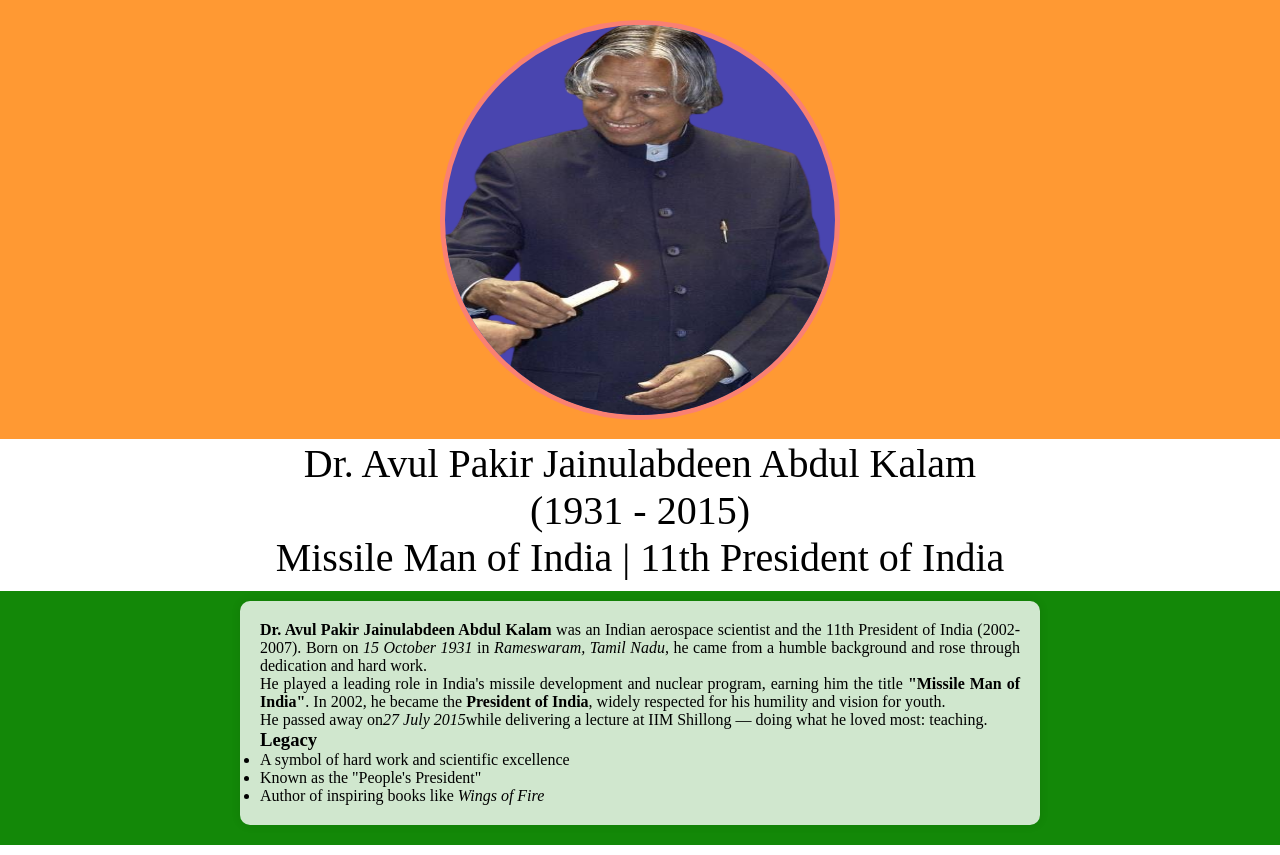
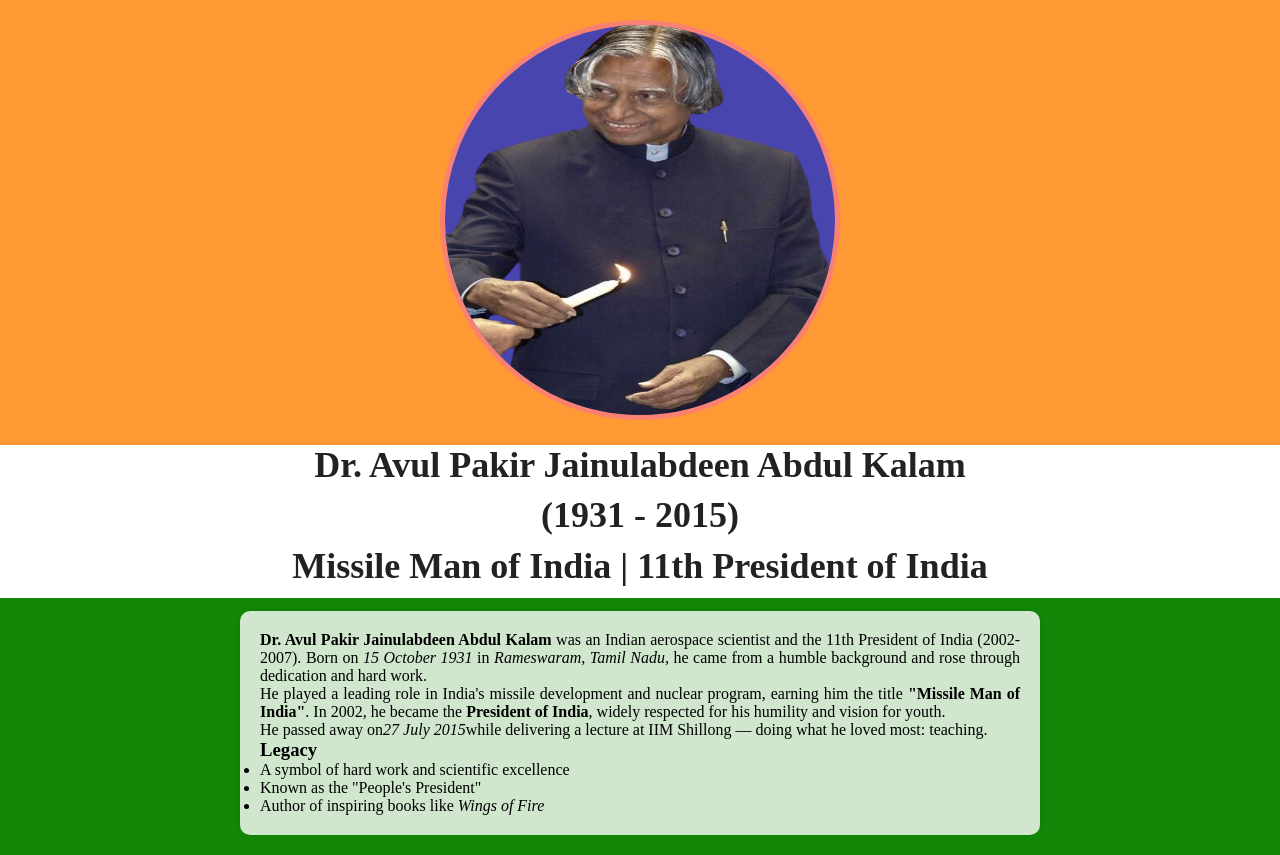
Before and after one commit to rahulsaha2005/tribute-page, a plain HTML site: page index.html in a window 1280 px wide. Drawn offline with Linux system fonts and the light colour scheme.

Commit message:
Update style.css

```diff
--- a/style.css
+++ b/style.css
@@ -29,10 +29,14 @@ img {
 
 .full-name {
   text-align: center;
-  margin: 20px;
-  font-weight: 500;
-  font-size: 40px;
+  margin: 20px auto;
+  font-weight: 700;
+  font-size: 36px;
+  color: #222222;
+  line-height: 1.4;
+  max-width: 90%;
 }
+
 
 .biography {
   max-width: 800px;
```
